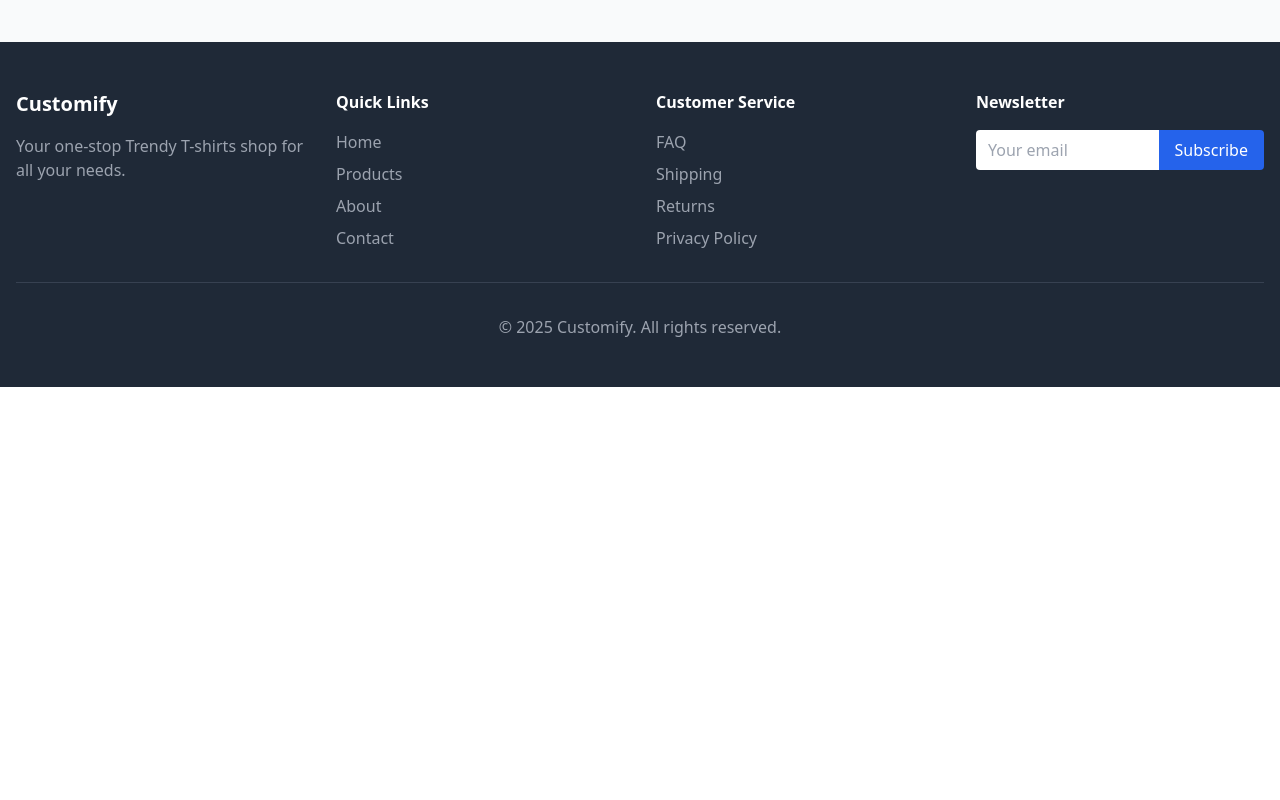
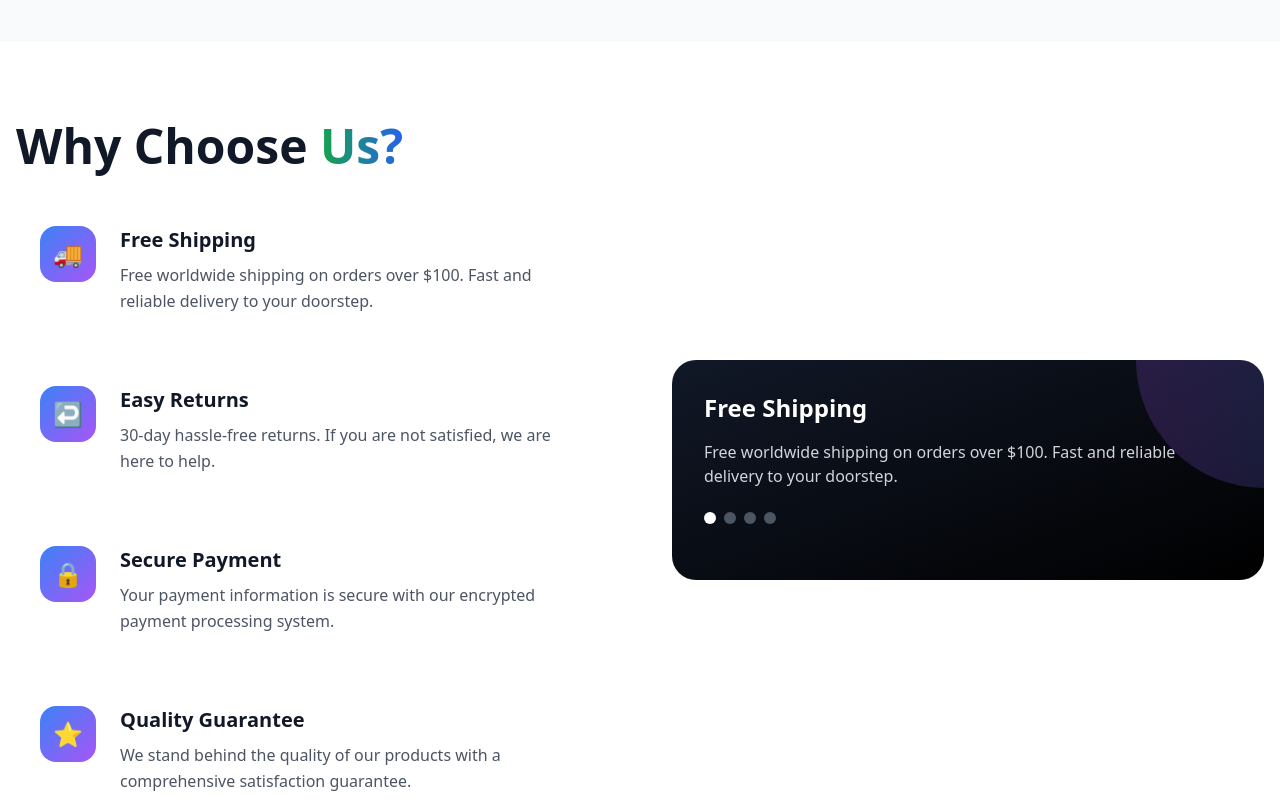
Before and after one commit to TeamB-lab/Customify-frontend, a Vue app: page / in a window 1280 px wide. Shown: the part 1100-1900 px from the top of the page. Before the commit the page ends 1487 px from the top, so only its background shows below. Built offline with nearby package versions, Linux system fonts and the light colour scheme.

Commit message:
updated landing page

```diff
--- a/src/App.vue
+++ b/src/App.vue
@@ -20,13 +20,9 @@
       </section>
 
      <!-- Featured Products -->
-      <section class="mb-12">
-        <div class="flex justify-between items-center mb-6">
+      <section class="mb-12"> <div class="flex justify-between items-center mb-6">
         <h2 class="text-3xl font-bold text-gray-800">Featured Products</h2>
-          <button class="text-blue-600 hover:text-blue-700 font-semibold transition-colors duration-200">
-            View All →
-          </button>
-        </div>
+        <button class="text-blue-600 hover:text-blue-700 font-semibold transition-colors duration-200"> View All → </button> </div>
 
         <!-- Products Grid -->
          <div class="grid grid-cols-1 md:grid-cols-2 lg:grid-cols-4 gap-6">
@@ -34,8 +30,7 @@
           v-for="product in featuredProducts"
           :key="product.id"
           :product="product"
-            @add-to-cart="addToCart"
-          />
+          @add-to-cart="addToCart" />
         </div>
       </section>
 
@@ -52,20 +47,77 @@
       </section>
     </main>
   </div>
+    <!-- Interactive Features Section -->
+<section class="py-20 bg-white">
+  <div class="max-w-7xl mx-auto px-4">
+    <div class="grid grid-cols-1 lg:grid-cols-2 gap-16 items-center">
+
+      <!-- Features List -->
+      <div data-aos="fade-right">
+        <h2 class="text-4xl lg:text-5xl font-black text-gray-900 mb-8">
+          Why Choose
+          <span class="bg-gradient-to-r from-green-600 to-blue-600 bg-clip-text text-transparent">
+            Us?
+          </span>
+        </h2>
+
+        <div class="space-y-6">
+          <div
+            v-for="feature in features"
+            :key="feature.id"
+            class="flex items-start p-6 rounded-2xl hover:bg-gray-50 transition-all duration-300 group cursor-pointer"
+            @mouseenter="activeFeature = feature.id"
+          >
+            <div class="flex-shrink-0 w-14 h-14 bg-gradient-to-br from-blue-500 to-purple-500 rounded-2xl flex items-center justify-center text-white text-2xl mr-6 group-hover:scale-110 transition-transform duration-300">
+              {{ feature.icon }}
+            </div>
             <div>
+              <h3 class="text-xl font-bold text-gray-900 mb-2">{{ feature.title }}</h3>
+              <p class="text-gray-600 leading-relaxed">{{ feature.description }}</p>
+            </div>
+          </div>
+        </div>
+      </div>
+
+      <!-- Interactive Feature Display -->
+      <div class="relative" data-aos="fade-left">
+        <div class="relative bg-gradient-to-br from-gray-900 to-black rounded-3xl p-8 text-white overflow-hidden">
+          <div class="relative z-10">
+            <h3 class="text-2xl font-bold mb-4">{{ activeFeatureData.title }}</h3>
+            <p class="text-gray-300 mb-6">{{ activeFeatureData.description }}</p>
+
+            <!-- Progress Indicators -->
+            <div class="flex space-x-2 mb-6">
+              <div
+                v-for="feature in features"
+                :key="feature.id"
+                class="w-3 h-3 rounded-full transition-all duration-300"
+                :class="activeFeature === feature.id ? 'bg-white' : 'bg-gray-600'"
+              ></div>
+            </div>
+          </div>
+
+          <!-- Animated Background -->
+          <div class="absolute top-0 right-0 w-64 h-64 bg-gradient-to-l from-blue-500/20 to-purple-500/20 rounded-full transform translate-x-32 -translate-y-32"></div>
+        </div>
+      </div>
+
+    </div>
+  </div>
+</section>
 <!-- Footer -->
     <Footer></Footer>
-  </div>
 </template>
 
 <script setup>
-import { ref } from 'vue'
+import { ref, computed } from 'vue'
 import Navbar from './components/Navbar.vue'
 import ProductCard from './components/ProductCard.vue'
 import CartSidebar from './components/CartSidebar.vue'
 import Footer from './components/Footer.vue'
 
 const isCartOpen = ref(false)
+const isFeaturesOpen = ref(false)
 
 // Mock data
 const featuredProducts = ref([
@@ -113,7 +165,6 @@ const featuredProducts = ref([
     rating: 4.7
   },
 ])
-
 const categories = ref([
    { id: 1, name: 'Men Fashion', icon: '👔', description: 'Trendy styles for men' },
   { id: 2, name: 'Women Fashion', icon: '👗', description: 'Elegant women wear' },
@@ -126,4 +177,36 @@ const addToCart = (product) => {
   // In a real app,For adding to cart state management
   alert(`Added ${product.name} to cart!`)
 }
+const features = ref([
+  {
+    id: 1,
+    icon: '🚚',
+    title: 'Free Shipping',
+    description: 'Free worldwide shipping on orders over $100. Fast and reliable delivery to your doorstep.'
+  },
+  {
+    id: 2,
+    icon: '↩️',
+    title: 'Easy Returns',
+    description: '30-day hassle-free returns. If you are not satisfied, we are here to help.'
+  },
+    {
+    id: 3,
+    icon: '🔒',
+    title: 'Secure Payment',
+    description: 'Your payment information is secure with our encrypted payment processing system.'
+  },
+  {
+    id: 4,
+    icon: '⭐',
+    title: 'Quality Guarantee',
+    description: 'We stand behind the quality of our products with a comprehensive satisfaction guarantee.'
+  }
+])
+
+const activeFeature = ref(1)
+
+const activeFeatureData = computed(() => {
+  return features.value.find(f => f.id === activeFeature.value) || features.value[0]
+})
 </script>
--- a/src/components/Navbar.vue
+++ b/src/components/Navbar.vue
@@ -5,21 +5,6 @@
         <!-- Logo -->
         <div class="flex items-center">
           <h1 class="text-2xl font-bold text-gray-800">Customify</h1>
-        </div>
-
-        <!-- Search Bar -->
-        <div class="flex-1 max-w-lg mx-8">
-          <div class="relative">
-            <input
-              type="text"
-              placeholder="Search products..."
-              class="w-full px-4 py-2 border border-gray-300 rounded-lg focus:outline-none focus:ring-2 focus:ring-blue-500 focus:border-transparent"
-              v-model="searchQuery"
-            >
-            <span class="absolute right-3 top-2 text-gray-400">
-              🔍
-            </span>
-          </div>
         </div>
 
         <!-- Navigation Links -->
```
Also changed, not shown: src/style.css (line endings or trailing spaces), tailwind.config.js (line endings or trailing spaces). Lines whose indentation alone changed are shown as unchanged.
